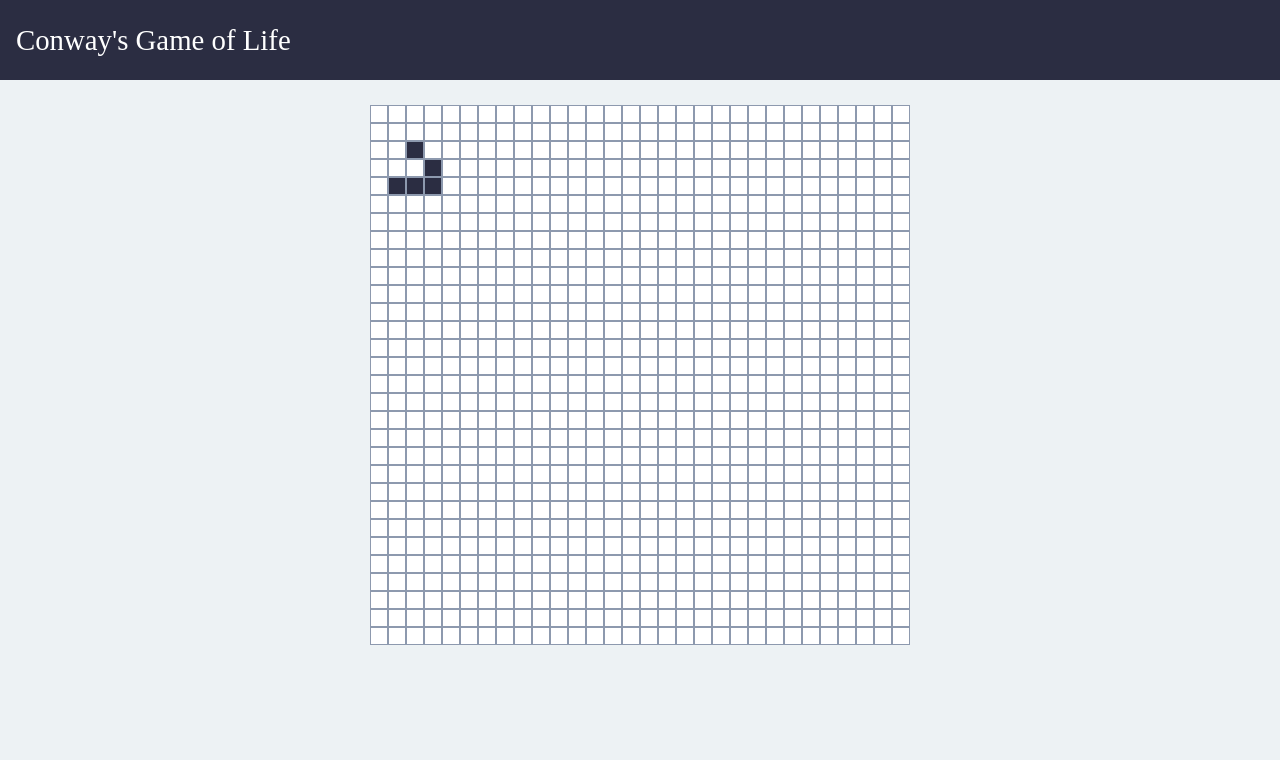
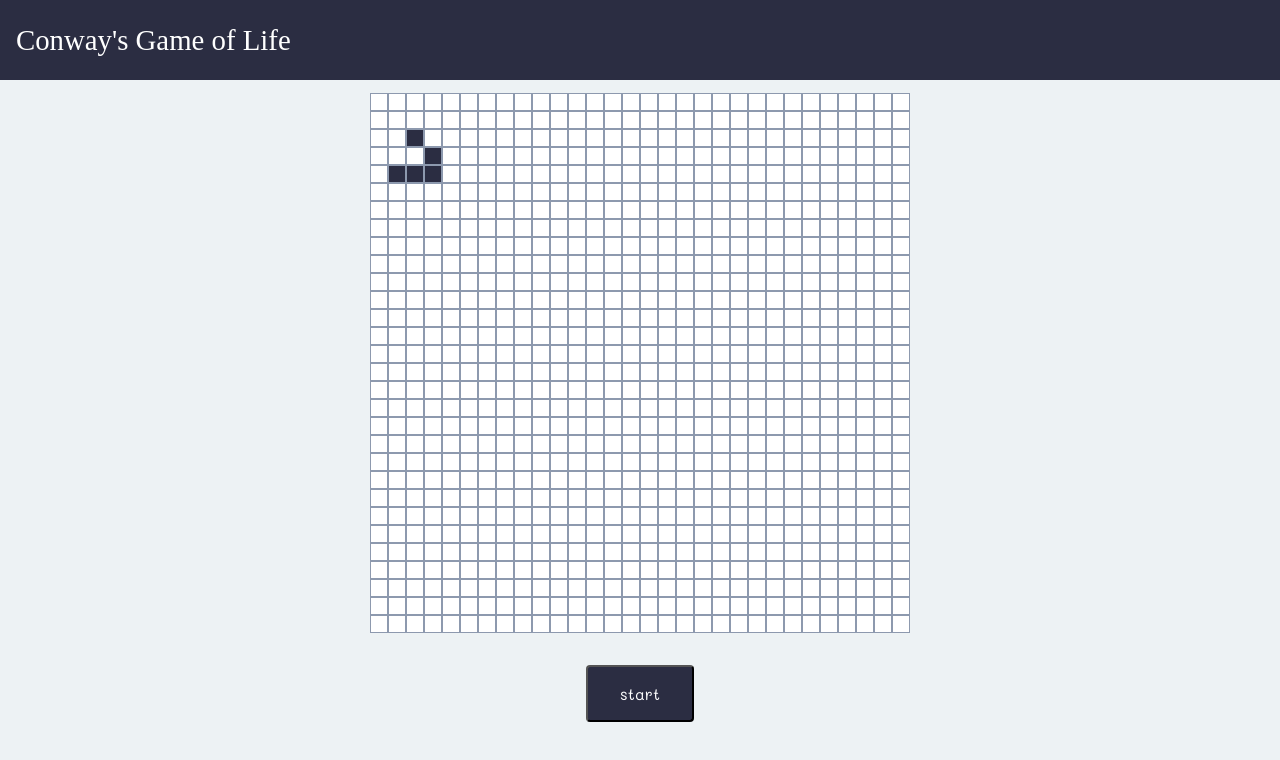
Before and after one commit to ishitakeshawani/Game-of-Life, a React (Create React App) app: page / in a window 1280 px wide. Shown: the top 760 px of the page. Built offline with nearby package versions, Linux system fonts and the light colour scheme.

Commit message:
Added button to start and stop the game

```diff
--- a/src/components/grid/Grid.jsx
+++ b/src/components/grid/Grid.jsx
@@ -1,5 +1,5 @@
 import React, { useState } from "react";
-import "./grid.css"
+import "./grid.css";
 
 function getArr(size) {
   let createdArray = Array.from({ length: size }, () =>
@@ -13,8 +13,9 @@ function getArr(size) {
   return createdArray;
 }
 
-const Grid = ({size}) => {
+const Grid = ({ size }) => {
   const [arr, setArr] = useState(getArr(size));
+  const [started, setStarted] = useState(false);
   const handleClick = (row, col) => {
     let newArr = arr.map((rowArr, rIndex) =>
       rIndex === row
@@ -25,8 +26,22 @@ const Grid = ({size}) => {
     );
     setArr(newArr);
   };
+
+  const onhandleClickButton = () => {
+    setStarted((val) => !val);
+    if (!started) {
+      hanldeStart();
+    } else {
+      hanldeStop();
+    }
+  };
+
+  const hanldeStart = () => {};
+
+  const hanldeStop = () => {};
   return (
     <div className="container">
+      <div>
         {arr.map((row, rowId) => (
           <div className="row" key={rowId}>
             {row.map((val, colId) => (
@@ -39,7 +54,11 @@ const Grid = ({size}) => {
           </div>
         ))}
       </div>
-  )
-}
+      <button className="button" onClick={() => onhandleClickButton()}>
+        {!started ? "start" : "stop"}
+      </button>
+    </div>
+  );
+};
 
-export default Grid
+export default Grid;
--- a/src/components/grid/grid.css
+++ b/src/components/grid/grid.css
@@ -1,9 +1,12 @@
 .container {
+    margin-top: 4rem;
     display: flex;
     flex-direction: column;
     align-items: center;
     justify-content: center;
     height: 100%;
+    width: 100%;
+    gap: 2rem;
 }
 
 .cell {
@@ -29,3 +32,12 @@
 .inactive {
     background-color: white;
 }
+
+.button{
+    padding: 1rem 2rem;
+    background-color: var(--primary-color);
+    color: var(--white);
+    border-radius: 4px;
+    font-size: 1rem;
+    cursor: pointer;
+}
```
Lines whose indentation alone changed are shown as unchanged.
